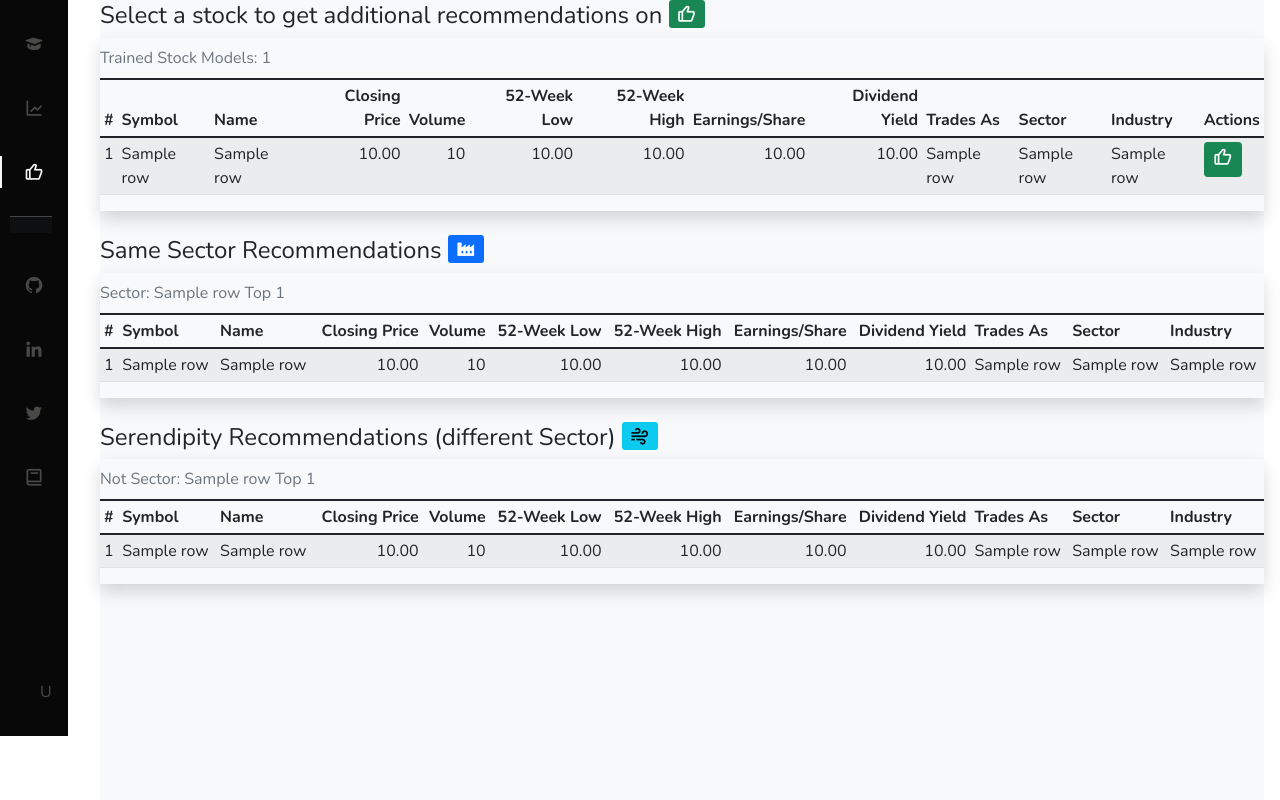
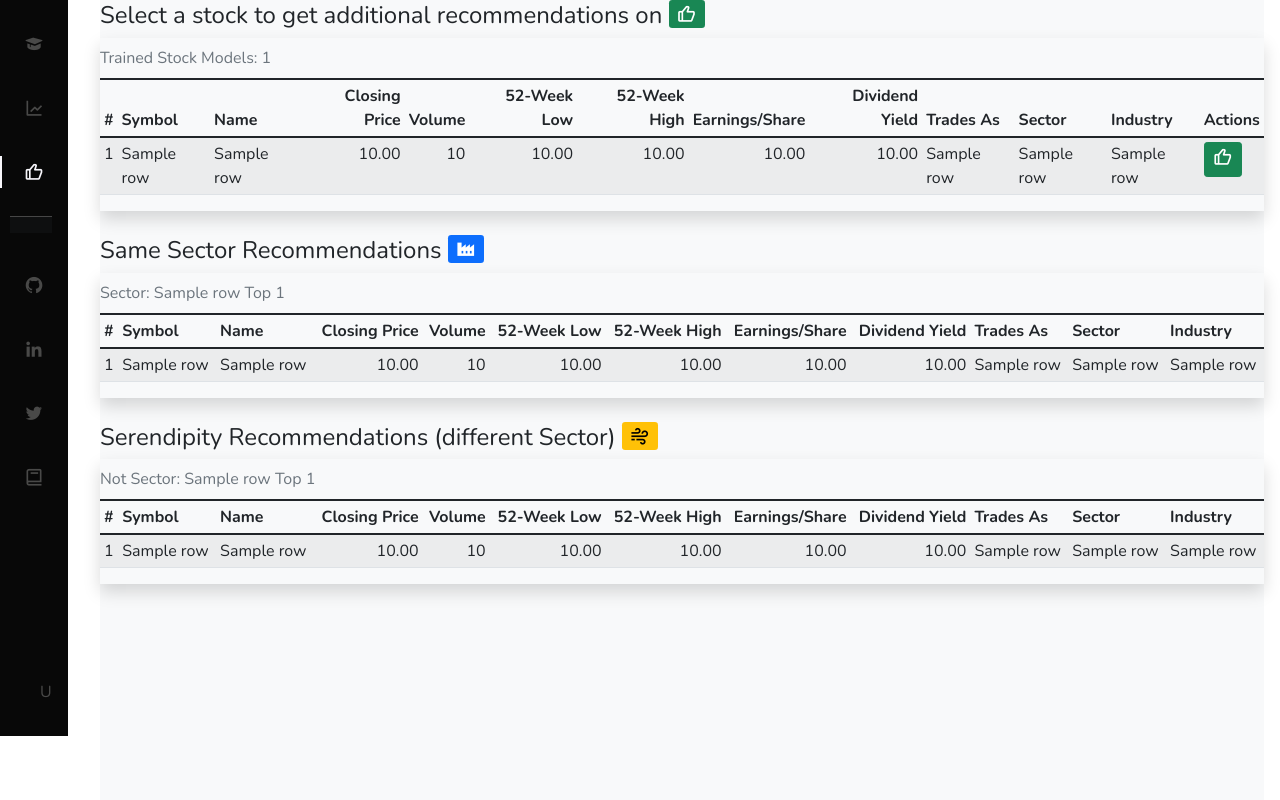
Before and after one commit to hmelendez001/Capstone-Project4-Udacity-Data-Scientist, a Flask app: template app/templates/recommend.html in a window 1280 px wide. Shown: the part 64-864 px from the top of the page. Run offline with Flask 2, Linux system fonts and the light colour scheme; the template is opened without the code that fills it: most values are stand-ins (such as "Sample title", 1, 10 or a date in 2020); parts of the project's set-up code (start-up, migrations or seed data) failed here and were passed over; some libraries are stand-ins or nearby versions.

Commit message:
Add files via upload
Updated icon color

```diff
--- a/app/templates/recommend.html
+++ b/app/templates/recommend.html
@@ -181,7 +181,7 @@
       </div>
 
       <br/>
-      <h4>Serendipity Recommendations (different Sector) <i class='bx btn-sm btn-info bx-wind nav_icon'></i></h4>
+      <h4>Serendipity Recommendations (different Sector) <i class='bx btn-sm btn-warning bx-wind nav_icon'></i></h4>
 
       <div class="table-responsive shadow">
         <table id="serendipity_table_id" class="table table-striped table-hover table-sm">
```
